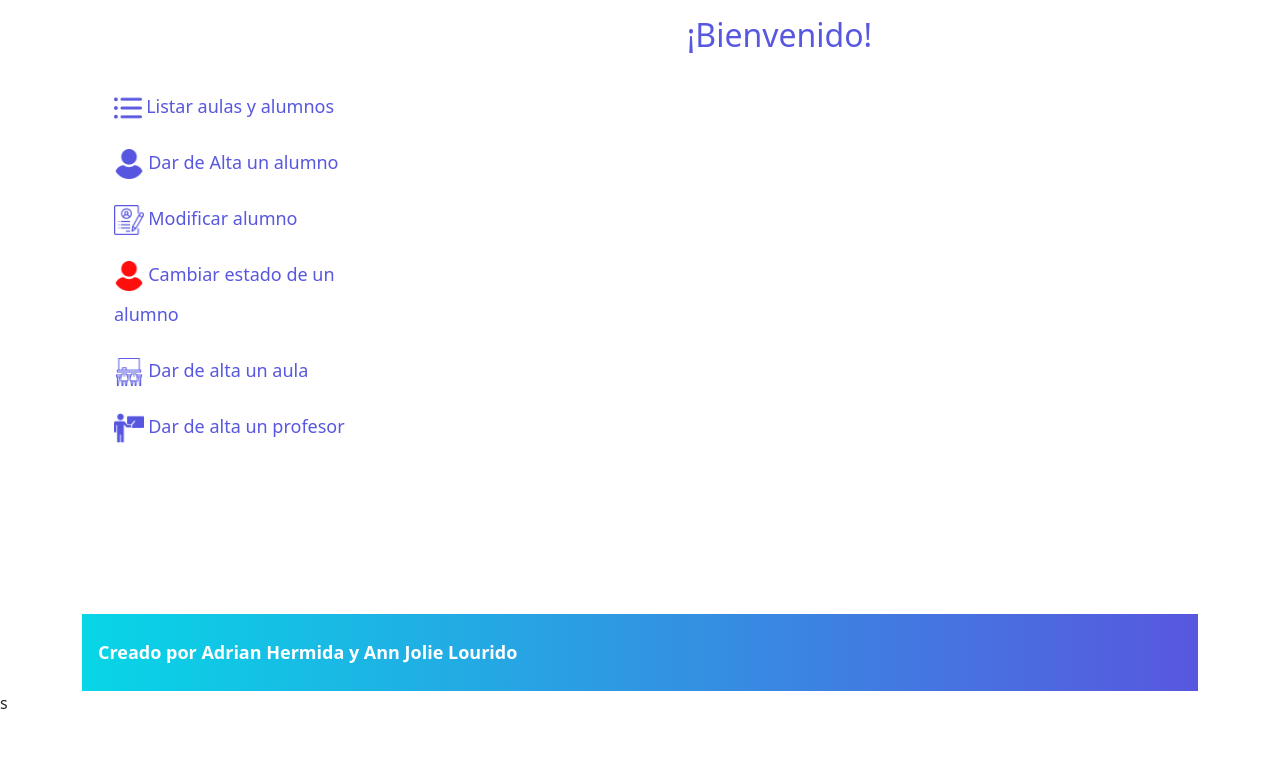
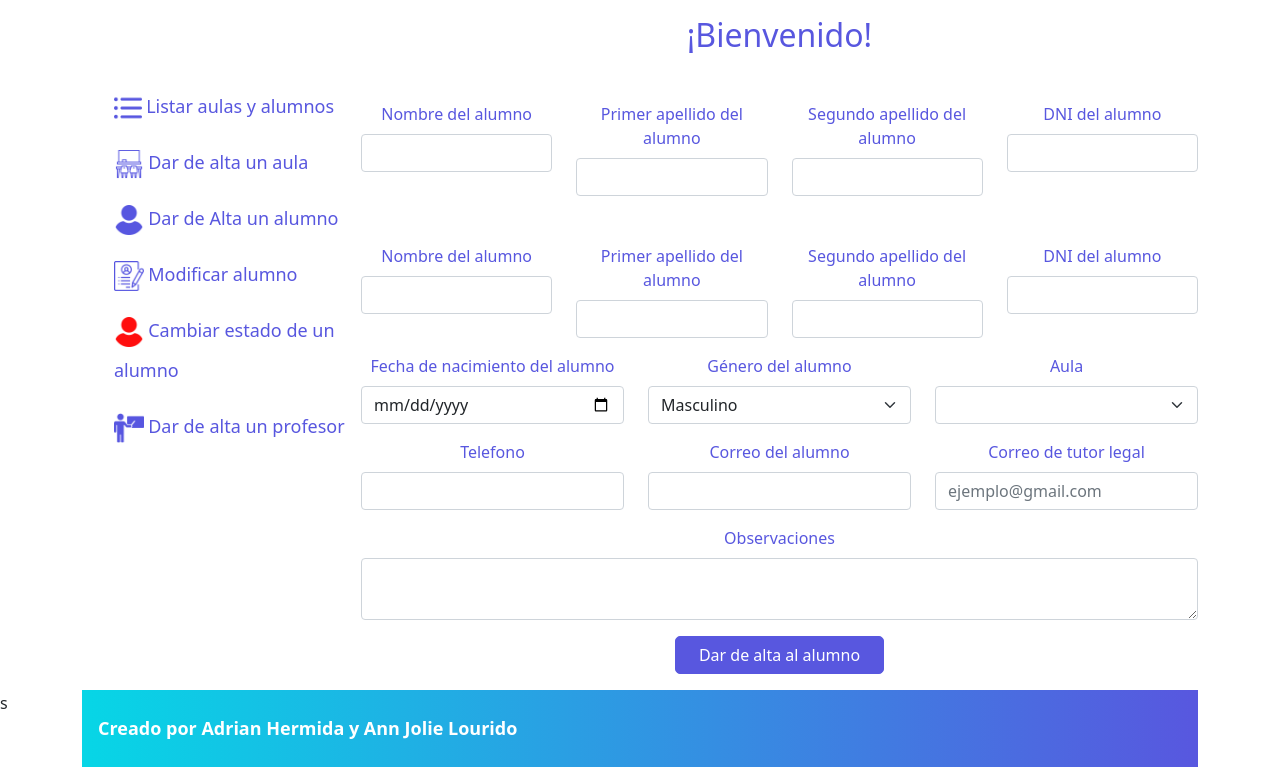
Before and after one commit to adrihermi/3covidplus, a PHP site: page /usuario.html in a window 1280 px wide. Shown: the part 77-844 px from the top of the page. Before the commit the page ends 786 px from the top, so only its background shows below. Run offline with PHP 8.4, Linux system fonts and the light colour scheme; lists and menus that the app fills with data are empty; some libraries are stand-ins or nearby versions.

Commit message:
modificar alumnos, y tabla de alumnos por aula seleccionada

```diff
--- a/estilos/estilos.css
+++ b/estilos/estilos.css
@@ -140,8 +140,6 @@
     .cuerpo {
         width: 75%;
     }
-
-    #form-alumno {}
 
     .acciones nav {
         margin-top: 5vh;
--- a/php/cargarAlumnosPorAula.php
+++ b/php/cargarAlumnosPorAula.php
@@ -2,7 +2,7 @@
     require("conexion.php");
 	$aula = $_POST['aula'];
 	$consulta = "SELECT *
-                 FROM alumnos WHERE id_aula='$aula'";
+                 FROM alumnos WHERE id_aula='$aula' ORDER BY nombre";
 	$saida = array();
 	if ($datos = $conexion->query($consulta)) {
 		while ($alumno = $datos->fetch_object()) {
--- a/php/modificarAlumnos.php
+++ b/php/modificarAlumnos.php
@@ -1,6 +1,7 @@
 <?php
     require("conexion.php");
-	$consulta = "UPDATE `alumnos` SET 'nombre'='".$_POST['nombre']."','apellido1'='".$_POST['apellido1']."','apellido2'=[value-3],'fecha_nacimiento'=[value-4],'genero'=[value-5],'telefono'=[value-6],'email'=[value-7],'email_tutor_legal'=[value-8],'observaciones'=[value-9],'id_aula'=[value-10],'dni_alumno'=[value-11],'id_alumno'=0 WHERE 1";
+	$consulta = "UPDATE alumnos SET nombre='".$_POST['nombre']."', apellido1='".$_POST['apellido1']."', apellido2='".$_POST['apellido2']."', fecha_nacimiento='".$_POST['fecha_nacimiento']."', genero='".$_POST['genero']."', telefono='".$_POST['telefono']."', email='".$_POST['email']."', email_tutor_legal='".$_POST['email_tutor_legal']."', observaciones='".$_POST['observaciones']."', id_aula='".$_POST['id_aula']."', dni_alumno='".$_POST['dni_alumno']."'
+		WHERE id_alumno='".$_POST['id_alumno']."'";
 	$saida = '';
 	if ($conexion->query($consulta)) {
 		$saida = 'ok';
--- a/tablas.sql
+++ b/tablas.sql
@@ -118,8 +118,8 @@ create TABLE IF NOT EXISTS usuarios(
 create TABLE IF NOT EXISTS posicion_alumnos(
     id_aula INT NOT NULL,
     id_alumno VARCHAR(9) NOT NULL,
-    posicion_x VARCHAR(2) NOT NULL,
-    posicion_y VARCHAR(2) NOT NULL,
+    posicion_x INT NOT NULL,
+    posicion_y INT NOT NULL,
     id_posicion INT AUTO_INCREMENT NOT NULL PRIMARY KEY,
     CONSTRAINT fk_posicion_alumnos_alumnos FOREIGN KEY (id_alumno) REFERENCES alumnos (id_alumno)
     ON UPDATE CASCADE
--- a/usuario.html
+++ b/usuario.html
@@ -11,6 +11,7 @@
     <script src="js/jquery.min.js"></script>
     <script src="js/usuario.js"></script>
     <script src="js/inserirAlumnos.js"></script>
+    <script src="js/modificarAlumnos.js"></script>
     <script src="https://cdn.jsdelivr.net/npm/bootstrap@5.0.0-beta2/dist/js/bootstrap.bundle.min.js" integrity="sha384-b5kHyXgcpbZJO/tY9Ul7kGkf1S0CWuKcCD38l8YkeH8z8QjE0GmW1gYU5S9FOnJ0" crossorigin="anonymous"></script>
     <script src="https://cdn.jsdelivr.net/npm/@popperjs/core@2.6.0/dist/umd/popper.min.js" integrity="sha384-KsvD1yqQ1/1+IA7gi3P0tyJcT3vR+NdBTt13hSJ2lnve8agRGXTTyNaBYmCR/Nwi" crossorigin="anonymous"></script>
     <script src="https://cdn.jsdelivr.net/npm/bootstrap@5.0.0-beta2/dist/js/bootstrap.min.js" integrity="sha384-nsg8ua9HAw1y0W1btsyWgBklPnCUAFLuTMS2G72MMONqmOymq585AcH49TLBQObG" crossorigin="anonymous"></script>
@@ -35,14 +36,14 @@
                     <ul>
                         <li><img src="estilos/img/list.png" alt="imagen de lista" height="28px">
                             <a href="#" id="listar-aulas">Listar aulas y alumnos</a><br></li>
+                        <li><img src="estilos/img/classroom.png" alt="imagen de usuario" height="30px">
+                            <a href="#" id="alta-aula">Dar de alta un aula</a><br></li>
                         <li><img src="estilos/img/usuario2.png" alt="imagen de usuario" height="30px">
                             <a href="#" id="alta-alumno">Dar de Alta un alumno</a><br></li>
                         <li><img src="estilos/img/resume.png" alt="imagen de usuario" height="30px">
                             <a href="">Modificar alumno</a><br></li>
                         <li><img src="estilos/img/userCovid.png" alt="imagen de usuario" height="30px">
                             <a href="">Cambiar estado de un alumno</a><br></li>
-                        <li><img src="estilos/img/classroom.png" alt="imagen de usuario" height="30px">
-                            <a href="#" id="alta-aula">Dar de alta un aula</a><br></li>
                         <li><img src="estilos/img/teacher.png" alt="imagen de usuario" height="30px">
                             <a href="#" id="alta-profesor">Dar de alta un profesor</a><br></li>
                     </ul>
@@ -83,6 +84,30 @@
                         </tbody>
                     </table>
                 </div>
+                <form id="form-asignar-posicion" class="needs-validation form" novalidate>
+                    <input type="hidden" id="posicion-id-alumno" />
+                    <div class="row">
+                        <div class="mb-3 col">
+                            <label for="nombre-alumno" class="form-label">Nombre del alumno</label>
+                            <input type="text" class="form-control" id="nombre-alumno" aria-describedby="nombrealumno" required>
+                        </div>
+                        <div class="mb-3 col">
+                            <label for="apellido1-alumno" class="form-label">Primer apellido del alumno</label>
+                            <input type="text" class="form-control" id="apellido1-alumno" aria-describedby="apellido1alumno" required>
+                        </div>
+                        <div class="mb-3 col">
+                            <label for="apellido2-alumno" class="form-label">Segundo apellido del alumno</label>
+                            <input type="text" class="form-control" id="apellido2-alumno" aria-describedby="apellido2alumno" required>
+                        </div>
+                        <div class="mb-3 col">
+                            <label for="dni-alumno" class="form-label">DNI del alumno</label>
+                            <input type="text" class="form-control" id="dni-alumno" aria-describedby="dnialumno" required>
+                        </div>
+                    </div>
+                    <table>
+
+                    </table>
+                </form>
                 <form id="form-alumno" class="needs-validation form" novalidate>
                     <div class="row">
                         <div class="mb-3 col">
@@ -139,6 +164,68 @@
                         <div class="mb-3 col">
                             <label for="observaciones-alumno" class="form-label">Observaciones</label>
                             <textarea class="form-control" id="observaciones-alumno"></textarea>
+                        </div>
+                    </div>
+                    <div class="d-grid gap-2 col-3 mx-auto">
+                        <button class="btn" type="submit">Dar de alta al alumno</button>
+                    </div>
+                </form>
+                <form id="form-editar-alumno" class="needs-validation form" novalidate>
+                    <input type="hidden" id="id-alumno-editar" />
+                    <div class="row">
+                        <div class="mb-3 col">
+                            <label for="nombre-alumno-editar" class="form-label">Nombre del alumno</label>
+                            <input type="text" class="form-control" id="nombre-alumno-editar" aria-describedby="nombrealumno" required>
+                        </div>
+                        <div class="mb-3 col">
+                            <label for="apellido1-alumno-editar" class="form-label">Primer apellido del alumno</label>
+                            <input type="text" class="form-control" id="apellido1-alumno-editar" aria-describedby="apellido1alumno" required>
+                        </div>
+                        <div class="mb-3 col">
+                            <label for="apellido2-alumno-editar" class="form-label">Segundo apellido del alumno</label>
+                            <input type="text" class="form-control" id="apellido2-alumno-editar" aria-describedby="apellido2alumno" required>
+                        </div>
+                        <div class="mb-3 col">
+                            <label for="dni-alumno-editar" class="form-label">DNI del alumno</label>
+                            <input type="text" class="form-control" id="dni-alumno-editar" aria-describedby="dnialumno" required>
+                        </div>
+                    </div>
+                    <div class="row">
+                        <div class="mb-3 col">
+                            <label for="fecha-nac-alumno-editar" class="form-label">Fecha de nacimiento del alumno</label>
+                            <input type="date" class="form-control" id="fecha-nac-alumno-editar" aria-describedby="fechaNacalumno" required>
+                        </div>
+                        <div class="mb-3 col">
+                            <label for="genero-alumno-editar" class="form-label ">Género del alumno</label>
+                            <select class="form-select" id="genero-alumno-editar" required>
+                                <option value="Masculino">Masculino</option>
+                                <option value="Femenino">Femenino</option>
+                                <option value="Otros">Otros</option>
+                              </select>
+                        </div>
+                        <div class="mb-3 col">
+                            <label for="clase-alumno-editar" class="form-label ">Aula</label>
+                            <select class="form-select" id="clase-alumno-editar" required></select>
+                        </div>
+                    </div>
+                    <div class="row">
+                        <div class="mb-3 col">
+                            <label for="telefono-alumno-editar" class="form-label">Telefono</label>
+                            <input type="number" class="form-control" id="telefono-alumno-editar" aria-describedby="tlfalumno" required>
+                        </div>
+                        <div class="mb-3 col">
+                            <label for="mail-contacto-alumno-editar" class="form-label">Correo del alumno</label>
+                            <input type="email" class="form-control" id="mail-contacto-alumno-editar" aria-describedby="correoalumno">
+                        </div>
+                        <div class="mb-3 col">
+                            <label for="mail-tutor-alumno-editar" class="form-label">Correo de tutor legal</label>
+                            <input type="email" class="form-control" id="mail-tutor-alumno-editar" placeholder="ejemplo@gmail.com" required>
+                        </div>
+                    </div>
+                    <div class="row">
+                        <div class="mb-3 col">
+                            <label for="observaciones-alumno-editar" class="form-label">Observaciones</label>
+                            <textarea class="form-control" id="observaciones-alumno-editar"></textarea>
                         </div>
                     </div>
                     <div class="d-grid gap-2 col-3 mx-auto">
```
Also changed, not shown: js/login.js (+5 -6 lines), js/modificarAlumnos.js (added, +88 -0 lines), js/usuario.js (+47 -0 lines), php/cargarAlumnoPorId.php (added, +16 -0 lines), php/cargarGrillaDelAula.php (added, +16 -0 lines).
